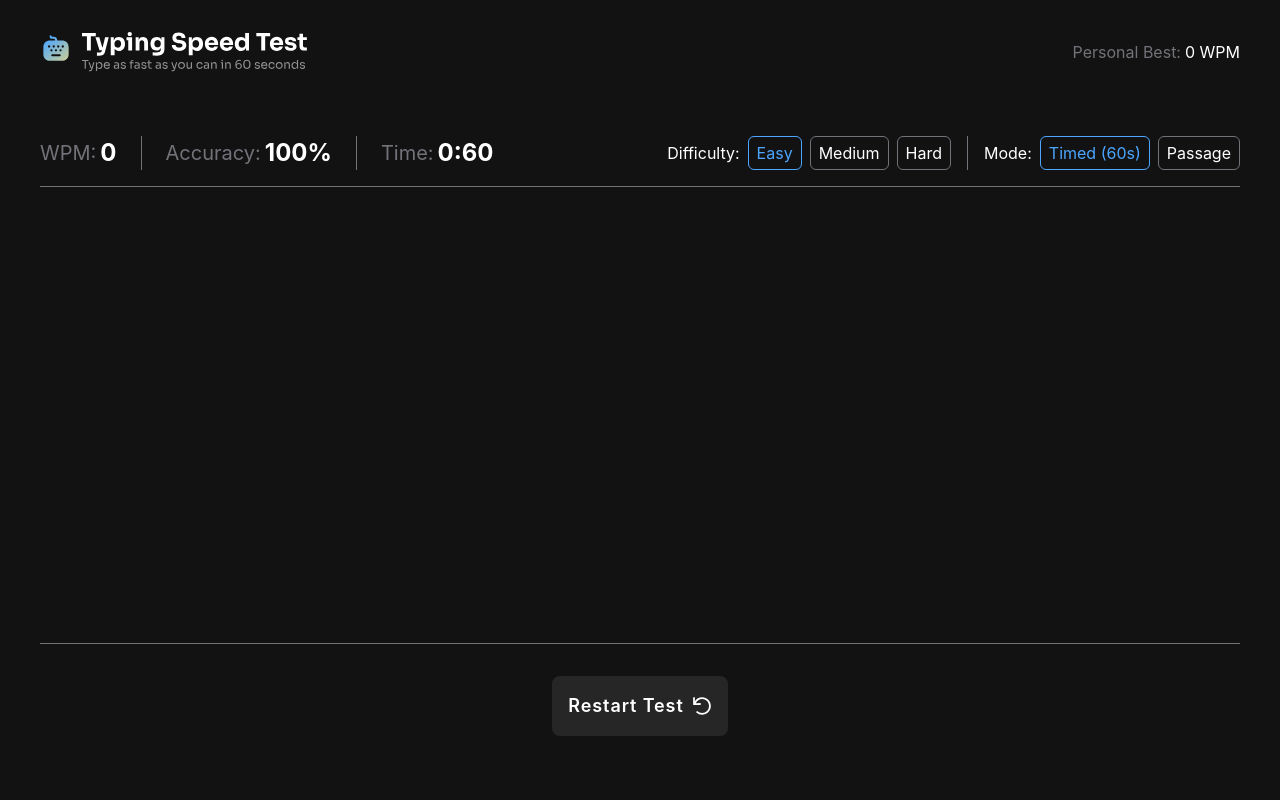
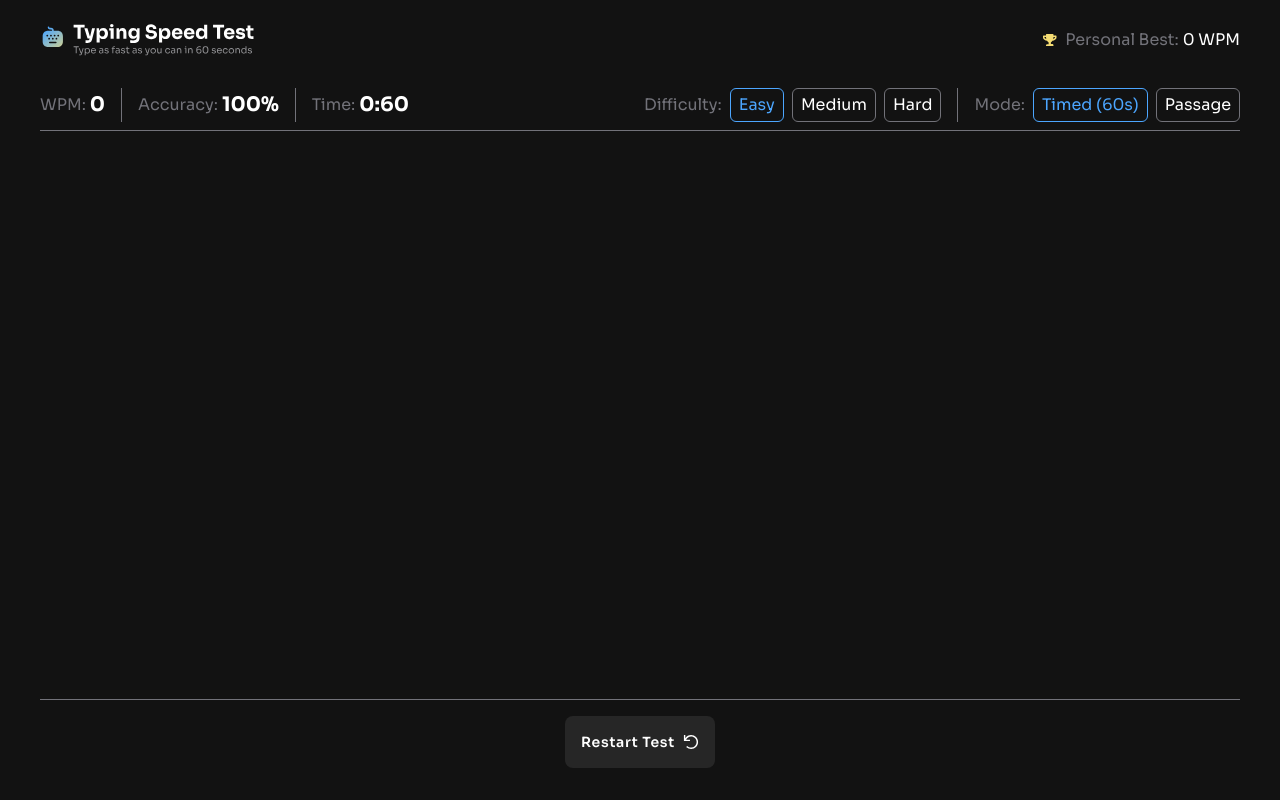
Before and after one commit to mksyfla/typing-speed-test, a website built with Vite: page index.html in a window 1280 px wide. Built offline with nearby package versions, Linux system fonts and the light colour scheme.

Commit message:
update style and change creation of rendering

```diff
--- a/src/component/button.ts
+++ b/src/component/button.ts
@@ -13,10 +13,7 @@ export function button(props: buttonProps): HTMLButtonElement {
     spanElement.textContent = props.text;
 
     const buttonElement: HTMLButtonElement = document.createElement("button");
-    buttonElement.className = `
-        ${props.classname}
-        font-semibold rounded-lg flex flex-row items-center justify-center cursor-pointer
-    `;
+    buttonElement.className = `${props.classname} flex cursor-pointer flex-row items-center justify-center rounded-lg`;
     buttonElement.append(spanElement);
     buttonElement.insertAdjacentHTML("beforeend", props.trailingIcon ?? "");
     buttonElement.addEventListener("click", props.event);
--- a/src/component/header/header.ts
+++ b/src/component/header/header.ts
@@ -17,36 +17,34 @@ export function header(): HTMLElement {
 
     const headerElement: HTMLElement = document.createElement("header");
     headerElement.className =
-        "shrink-0 bg-neutral-900 flex justify-between items-center pt-8 mb-8 lg:mb-16";
+        "mb-4 flex shrink-0 items-center justify-between bg-neutral-900 pt-4 lg:mb-8 lg:pt-6";
 
     const headingElement: HTMLDivElement = document.createElement("div");
-    headingElement.className = "flex gap-2 items-center justify-end";
-    headingElement.insertAdjacentHTML("beforeend", ICON_PERSONAL_BEST);
+    headingElement.className = "flex items-center justify-end gap-2";
 
     const paragraphElement: HTMLParagraphElement = document.createElement("p");
-    paragraphElement.className = "flex gap-1";
+    paragraphElement.className = "flex gap-1 text-sm lg:text-base";
 
     const spanElement: HTMLSpanElement = document.createElement("span");
     spanElement.className = "text-neutral-500";
+    const logoContainer = document.createElement("div");
+
+    paragraphElement.append(spanElement, "0 WPM");
+    headingElement.insertAdjacentHTML("beforeend", ICON_PERSONAL_BEST);
+    headingElement.append(paragraphElement);
+    headerElement.append(logoContainer, headingElement);
 
     function render(state: stateProps, description: string) {
-        console.log("render header", description);
         const logo: string = state.isDesktop
             ? logoIcon.desktop
             : logoIcon.mobile;
-        const label: string = state.isDesktop ? "Personal Best: " : "Best: ";
 
-        spanElement.textContent = label;
-
-        paragraphElement.innerHTML = "";
-        paragraphElement.append(spanElement, `${state.personalBest} WPM`);
-
-        headingElement.innerHTML = "";
-        headingElement.append(paragraphElement);
-
-        headerElement.innerHTML = "";
-        headerElement.insertAdjacentHTML("afterbegin", logo);
-        headerElement.append(headingElement);
+        logoContainer.innerHTML = logo;
+        spanElement.textContent = state.isDesktop
+            ? "Personal Best: "
+            : "Best: ";
+        if (paragraphElement.lastChild)
+            paragraphElement.lastChild.textContent = `${state.personalBest} WPM`;
     }
 
     stateStore.subscribe(render);
--- a/src/component/main/main.footer.ts
+++ b/src/component/main/main.footer.ts
@@ -5,9 +5,9 @@ import { button } from "../button";
 
 export function mainFooter(): HTMLElement {
     const classname: classnameTypes = {
-        base: "shrink-0 flex w-full justify-center items-center border-t bg-neutral-900 border-neutral-500",
-        desktop: "lg:pt-8 lg:pb-16",
-        mobile: "pt-4 pb-8",
+        base: "flex w-full shrink-0 items-center justify-center border-t border-neutral-500 bg-neutral-900",
+        desktop: "lg:pt-4 lg:pb-8",
+        mobile: "p-4",
     };
 
     const mainFooterElement: HTMLElement = document.createElement("div");
@@ -15,7 +15,7 @@ export function mainFooter(): HTMLElement {
 
     const buttonRefresh: HTMLButtonElement = button({
         classname:
-            "p-4 bg-neutral-800 text-lg tracking-wider text-neutral-0 gap-2",
+            "text-neutral-0 gap-2 bg-neutral-800 p-4 text-sm font-semibold tracking-wider",
         text: "Restart Test",
         trailingIcon: ICON_RESTART(false),
         // event: () => console.log(mainFooterElement),
--- a/src/component/main/main.header.ts
+++ b/src/component/main/main.header.ts
@@ -12,7 +12,7 @@ interface mainHeaderProps {
 
 export function mainHeader(props: mainHeaderProps): HTMLElement {
     const classname: classnameTypes = {
-        base: "shrink-0 bg-neutral-900 pb-4 flex gap-4 border-b border-neutral-500",
+        base: "flex shrink-0 gap-2 border-b border-neutral-500 bg-neutral-900 pb-2",
         desktop: "lg:flex-row lg:justify-between",
         mobile: "flex-col justify-center",
     };
@@ -37,7 +37,7 @@ export function mainHeader(props: mainHeaderProps): HTMLElement {
 
     mainHeader.append(
         headerSection({ child: stats }),
-        headerSection({ child: settingsList, classname: "gap-4 lg:gap-0" }),
+        headerSection({ child: settingsList, classname: "gap-2 lg:gap-0" }),
     );
 
     return mainHeader;
@@ -49,9 +49,15 @@ interface headerSectionProps {
 }
 
 function headerSection(props: headerSectionProps): HTMLElement {
+    const classname: classnameTypes = {
+        base: "flex flex-row",
+        desktop: "lg:w-fit",
+        mobile: "w-full",
+    };
+
     const headerSection: HTMLElement = document.createElement("div");
     headerSection.append(...props.child);
-    headerSection.className = `${props.classname ?? ""} flex flex-row w-full lg:w-fit`;
+    headerSection.className = `${props.classname ?? ""} ${classname.base} ${classname.desktop} ${classname.mobile}`;
 
     return headerSection;
 }
@@ -63,8 +69,8 @@ interface statsListElementProps {
 
 function statsListElement(props: statsListElementProps): HTMLElement {
     const classname: classnameTypes = {
-        base: "flex flex-1 gap-1 not-last:border-r border-neutral-500 items-center",
-        desktop: "lg:flex-row lg:px-6 lg:first:pl-0 lg:last:pr-0",
+        base: "flex flex-1 items-center gap-1 border-neutral-500 not-last:border-r",
+        desktop: "lg:flex-row lg:px-4 lg:first:pl-0 lg:last:pr-0",
         mobile: "flex-col",
     };
 
@@ -72,11 +78,11 @@ function statsListElement(props: statsListElementProps): HTMLElement {
     statsElement.className = `${classname.base} ${classname.desktop} ${classname.mobile}`;
 
     const headingElement: HTMLHeadingElement = document.createElement("h3");
-    headingElement.className = "text-neutral-500 lg:text-xl";
+    headingElement.className = "text-sm text-neutral-500 lg:text-base";
     headingElement.textContent = props.heading;
 
     const paragraphElement: HTMLParagraphElement = document.createElement("p");
-    paragraphElement.className = "font-bold text-2xl";
+    paragraphElement.className = "text-lg font-bold lg:text-xl";
     paragraphElement.textContent = props.value;
 
     statsElement.append(headingElement, paragraphElement);
@@ -90,21 +96,28 @@ interface selectionElementProps {
 }
 
 function selectionElement(props: selectionElementProps): HTMLElement {
+    const classname: classnameTypes = {
+        base: "",
+        desktop:
+            "lg:flex lg:flex-none lg:flex-row lg:items-center lg:gap-2 lg:border-neutral-500 lg:not-last:border-r lg:first:pr-4 lg:last:pl-4",
+        mobile: "relative flex-1",
+    };
+
     const selectionElement: HTMLElement = document.createElement("div");
+    selectionElement.className = `${classname.desktop} ${classname.mobile}`;
 
     const spanElement: HTMLSpanElement = document.createElement("span");
-    spanElement.className = "inline";
+    spanElement.className = "inline text-neutral-500";
     spanElement.textContent = props.header + ":";
 
     const listContainer: HTMLDivElement = document.createElement("div");
-    listContainer.className =
-        // "absolute w-full bg-neutral-800 rounded-lg mt-2 hidden";
-        "absolute w-full bg-neutral-800 rounded-lg mt-2";
+    listContainer.className = "absolute mt-1 w-full rounded-lg bg-neutral-800";
 
     let isDropdownDown: boolean = false;
 
     const buttonDropdown: HTMLButtonElement = button({
-        classname: "w-full px-2 py-1 gap-3 border border-neutral-500",
+        classname:
+            "w-full gap-2 border border-neutral-500 px-2 py-1 text-sm font-normal",
         text: "",
         trailingIcon: ICON_ARROW_DOWN,
         event: toggleList,
@@ -113,7 +126,6 @@ function selectionElement(props: selectionElementProps): HTMLElement {
     function toggleList() {
         isDropdownDown = !isDropdownDown;
         render(stateStore.getState(), "toggle selector list");
-        // listContainer.classList.toggle("hidden");
     }
 
     const type = props.header.toLowerCase();
@@ -121,11 +133,8 @@ function selectionElement(props: selectionElementProps): HTMLElement {
     function render(state: stateProps, description: string) {
         console.log("render selectionElement", description);
 
-        selectionElement.className = state.isDesktop
-            ? "flex flex-row items-center gap-2 first:pr-4 last:pl-4 not-last:border-r border-neutral-500"
-            : "relative flex-1";
-
-        const selected = type === "difficulty" ? state.difficulty : state.mode;
+        const selected: number =
+            type === "difficulty" ? state.difficulty : state.mode;
 
         const selectionList = props.values.map((value, index) =>
             selectionListElement({
@@ -182,18 +191,15 @@ interface selectionListElementProps {
 
 function selectionListElement(props: selectionListElementProps): HTMLElement {
     const classname: classnameTypes = {
-        base: "px-2 flex gap-3 items-center cursor-pointer border-neutral-500",
-        desktop: "lg:py-1 lg:border lg:rounded-md lg:before:content-none",
-        mobile: "py-2 not-last:border-b before:size-4 before:border before:rounded-full",
+        base: "flex cursor-pointer items-center gap-2 border-neutral-500 px-2",
+        desktop:
+            "lg:rounded-md lg:border lg:py-1 lg:text-base lg:before:content-none",
+        mobile: "py-2 text-sm not-last:border-b before:size-3 before:rounded-full before:border",
     };
 
     const selectionElement: HTMLElement = document.createElement("div");
-    selectionElement.className = `
-        ${props.selected ? "before:border-4 before:border-blue-400 lg:border-blue-400 lg:text-blue-400" : ""}
-        ${classname.base}
-        ${classname.desktop}
-        ${classname.mobile}
-    `;
+    selectionElement.className = `${props.selected ? "before:border-3 before:border-blue-400 lg:border-blue-400 lg:text-blue-400" : ""} ${classname.base} ${classname.desktop} ${classname.mobile}`;
+    // selectionElement.className = `${classname.base} ${classname.desktop} ${classname.mobile}`;
     selectionElement.textContent = props.option;
     selectionElement.addEventListener("click", props.event);
 
--- a/src/component/main/main.main.ts
+++ b/src/component/main/main.main.ts
@@ -1,6 +1,6 @@
 export function mainMain(): HTMLElement {
     const mainElement: HTMLElement = document.createElement("div");
-    mainElement.className = "flex-1 overflow-y-auto w-full";
+    mainElement.className = "w-full flex-1 overflow-y-auto";
 
     mainElement.innerHTML = `<div class="h-900 bg-neutral-900"></div>`;
 
--- a/src/component/main/main.ts
+++ b/src/component/main/main.ts
@@ -4,7 +4,7 @@ import { mainMain } from "./main.main";
 
 export function mainElement(): HTMLElement {
     const main: HTMLElement = document.createElement("main");
-    main.className = "flex flex-col flex-1 min-h-0";
+    main.className = "flex min-h-0 flex-1 flex-col";
 
     const header = mainHeader({
         stats: [
--- a/src/styles.css
+++ b/src/styles.css
@@ -22,14 +22,14 @@
 
 html,
 body {
-    @apply h-full;
+    @apply h-full bg-neutral-900;
 }
 
 body {
-    @apply flex h-dvh justify-center bg-neutral-900 px-4 md:px-6 lg:px-8 xl:px-0;
+    @apply font-display flex h-dvh justify-center px-4 md:px-6 lg:px-8 xl:px-0;
 }
 
 #app {
     @apply text-neutral-0 w-full max-w-300 min-w-90 text-base font-normal;
-    @apply flex h-full flex-col;
+    @apply flex flex-col;
 }
--- a/src/utils/svg.ts
+++ b/src/utils/svg.ts
@@ -84,6 +84,7 @@ export const ICON_ARROW_DOWN: SVG_ICON_DATA_TYPES = `
 
 export const ICON_PERSONAL_BEST: SVG_ICON_DATA_TYPES = `
     <svg
+        class="h-3 w-fit"
         xmlns="http://www.w3.org/2000/svg"
         width="21"
         height="18"
@@ -98,6 +99,7 @@ export const ICON_PERSONAL_BEST: SVG_ICON_DATA_TYPES = `
 export const ICON_RESTART = (isLight: boolean): SVG_ICON_DATA_TYPES => {
     return `
         <svg
+            class="h-4 w-fit"
             xmlns="http://www.w3.org/2000/svg"
             width="20"
             height="20"
@@ -112,6 +114,7 @@ export const ICON_RESTART = (isLight: boolean): SVG_ICON_DATA_TYPES => {
 
 export const ICON_LOGO_DESKTOP: SVG_ICON_DATA_TYPES = `
     <svg
+        class="h-8 w-fit"
         xmlns="http://www.w3.org/2000/svg"
         width="267"
         height="40"
@@ -147,6 +150,7 @@ export const ICON_LOGO_DESKTOP: SVG_ICON_DATA_TYPES = `
 
 export const ICON_LOGO_MOBILE: SVG_ICON_DATA_TYPES = `
     <svg
+        class="h-6 w-fit"
         xmlns="http://www.w3.org/2000/svg"
         width="32"
         height="32"
```
